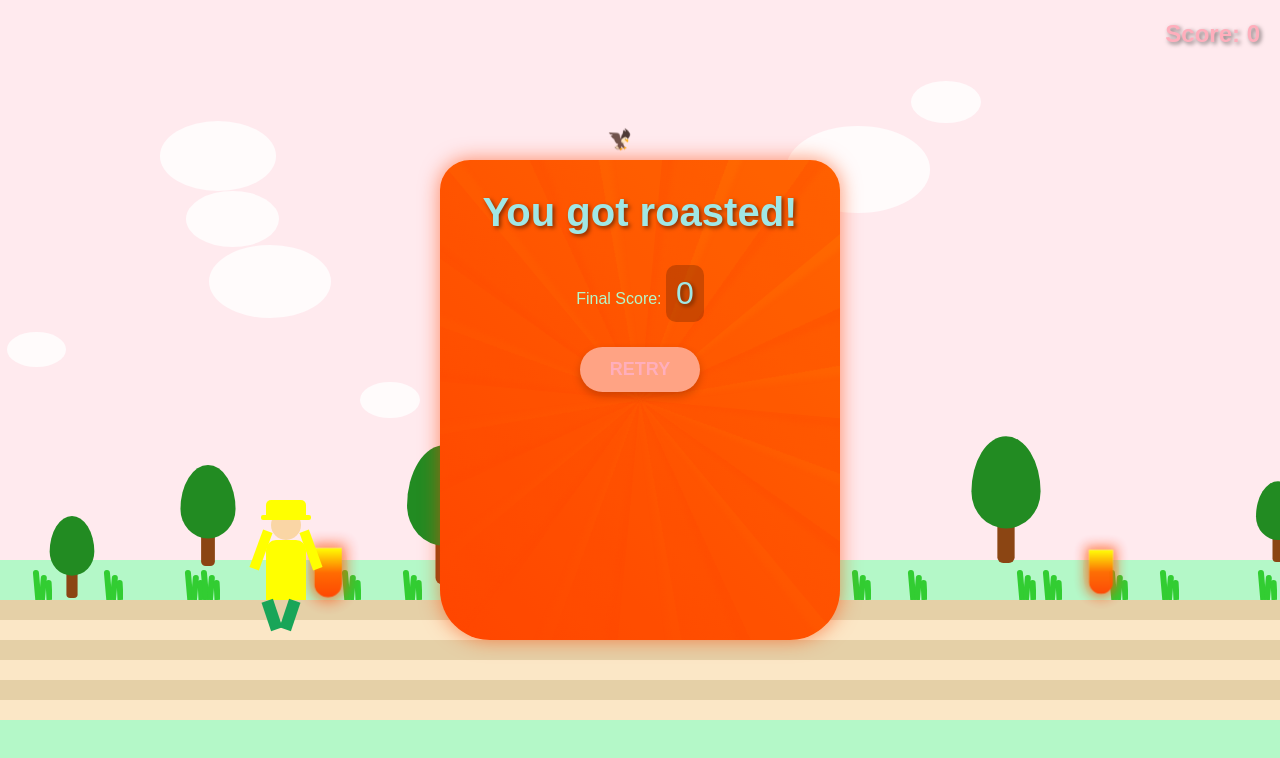
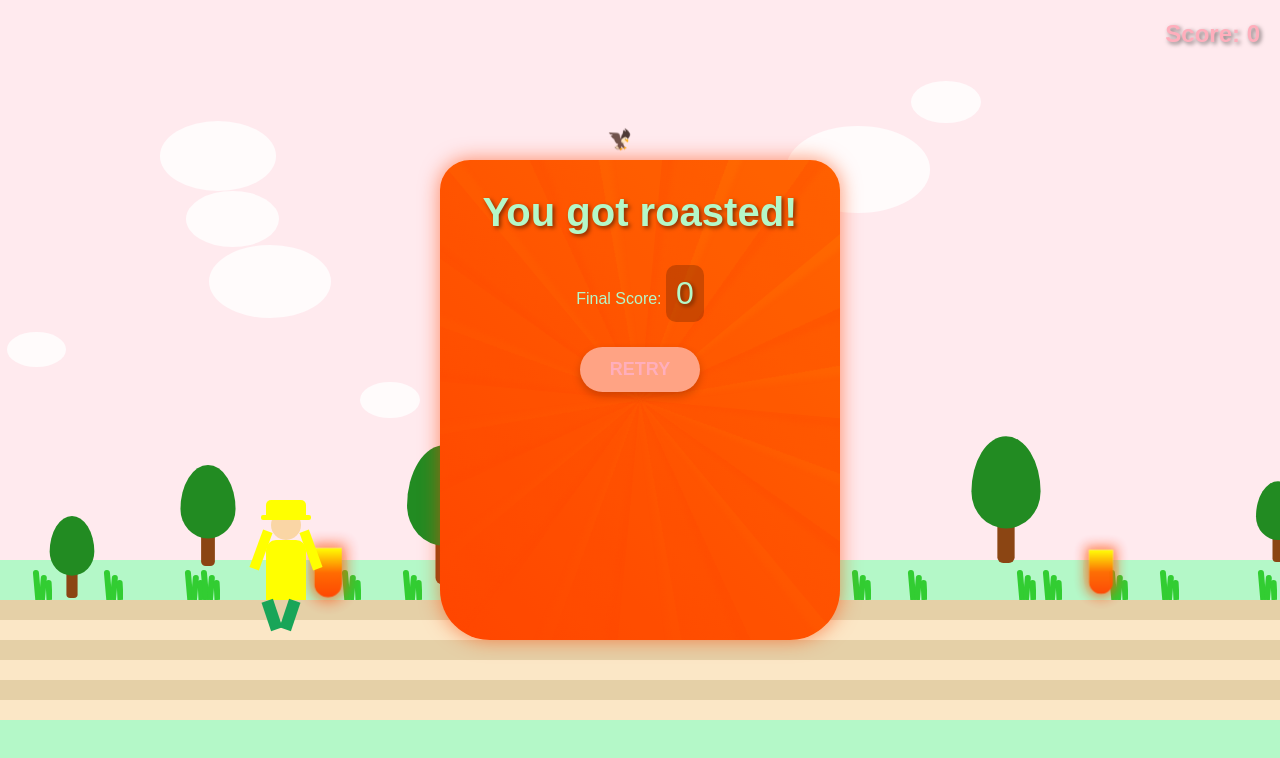
Before and after one commit to xuxiety/FireJumpers, a plain HTML site: page index.html in a window 1280 px wide. Both pictures are taken after a click on the button "FIGHT FIRE!". Drawn offline with Linux system fonts and the light colour scheme.

Commit message:
added color green to title

```diff
--- a/index.html
+++ b/index.html
@@ -396,7 +396,7 @@
             font-size: 2.5em;
             margin-bottom: 20px;
             text-shadow: 2px 2px 4px rgba(0, 0, 0, 0.5);
-            color: #A0E7E5;
+            color: #B4F8C8;
         }
 
         .menu button {
@@ -427,7 +427,7 @@
 
         #final-score {
             font-size: 2em;
-            color: #A0E7E5;
+            color: #B4F8C8;
             text-shadow: 2px 2px 4px rgba(0, 0, 0, 0.5);
             display: inline-block;
             padding: 10px;
```
